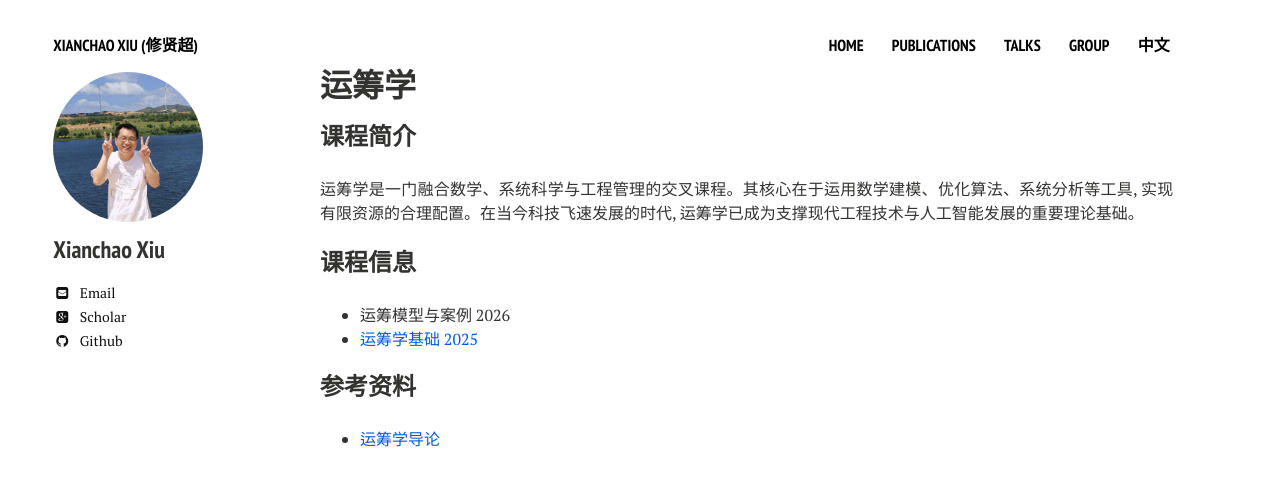
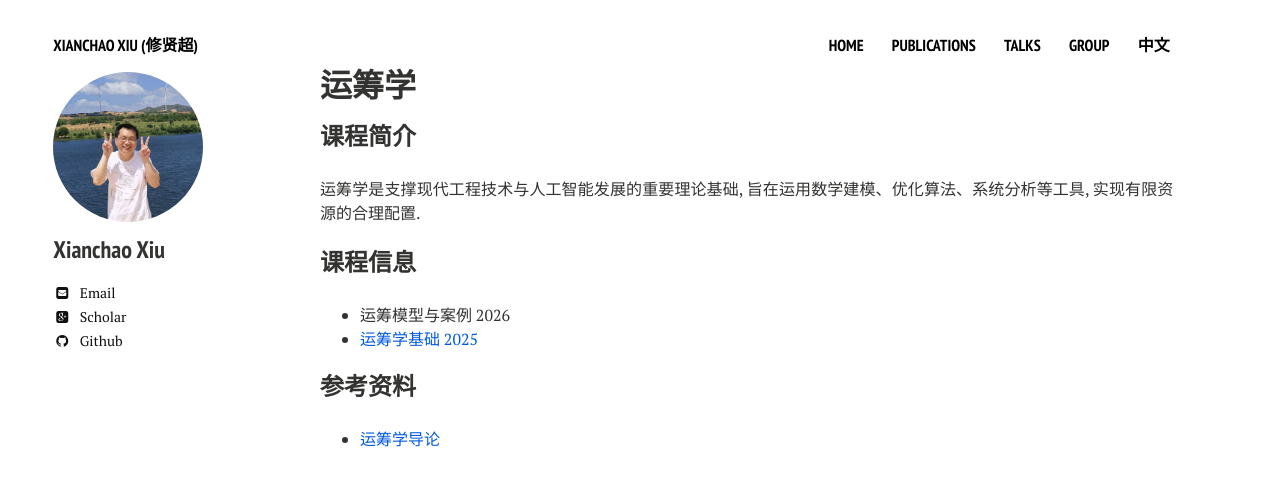
Before and after one commit to xianchaoxiu/xianchaoxiu.github.io, a Jekyll site: the page built from chinese/course/OR/index.md, in a window 1280 px wide. Shown: the top 486 px of the page. Built offline with Jekyll 4.4.1, drawn with Linux system fonts in a browser that asks for light colours; nearby versions of some CDN libraries.

Commit message:
Update index.md

```diff
--- a/chinese/course/OR/index.md
+++ b/chinese/course/OR/index.md
@@ -7,8 +7,7 @@ share: false
 
 
 ### 课程简介
-运筹学是一门融合数学、系统科学与工程管理的交叉课程。其核心在于运用数学建模、优化算法、系统分析等工具, 实现有限资源的合理配置。在当今科技飞速发展的时代, 运筹学已成为支撑现代工程技术与人工智能发展的重要理论基础。
-
+运筹学是支撑现代工程技术与人工智能发展的重要理论基础, 旨在运用数学建模、优化算法、系统分析等工具, 实现有限资源的合理配置.
 
 ### 课程信息
 * 运筹模型与案例 2026 <br>
```
